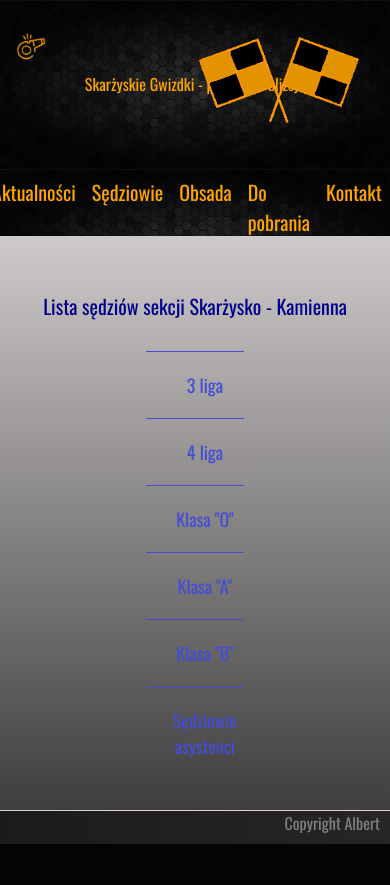
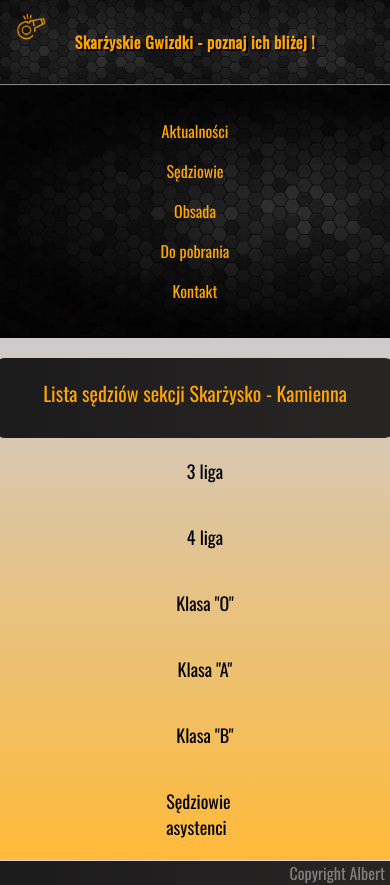
Before and after one commit to AlbertB93/SkoRefs, a PHP site: page /pages/refs.html in a window 390 px wide. Before the commit the page ends 844 px from the top, so only its background shows below. Run offline with PHP 8.4, Linux system fonts and the light colour scheme.

Commit message:
add mobile view to index html and a few changes in refs

```diff
--- a/pages/refs.html
+++ b/pages/refs.html
@@ -17,16 +17,11 @@
 <body>
     <header>
         <div class="header--logo">
-            <a href="../index.html"> <img src="../images/whistle-logo.png" alt="WHISTLE" class="header--logo--img"></a>
+            <a href="../index.html"><img src="../images/whistle-logo.png" alt="WHISTLE" class="header--logo--img"></a>
         </div>
-        <div class="header--rest">
-            <div class="header--title">
+        <h1>
             Skarżyskie Gwizdki - poznaj ich bliżej !
-            </div>
-                <div class="header--flags">
-                    <img src="../images/flags.png" alt="FLAGS">
-                </div>
-        </div>
+        </h1>
     </header>
 
     <nav>
@@ -53,17 +48,21 @@
                         </div>
                         <div class="ref--person--description">
                             <p class="ref--person--description--name">Anna Adamska </p>
-                            <p class="ref--person--description--shortDescritpion"> Lorem ipsum dolor sit amet, consectetur adipisicing elit.
-                                Provident illum officiis tempore fugiat reiciendis veritatis facilis dolores nobis optio a! Perspiciatis odio eum
+                            <p class="ref--person--description--shortDescritpion"> Lorem ipsum dolor sit amet,
+                                consectetur adipisicing elit.
+                                Provident illum officiis tempore fugiat reiciendis veritatis facilis dolores nobis optio
+                                a! Perspiciatis odio eum
                                 ipsum ducimus earum minima doloribus adipisci cum.
-                                Odio minus sunt tempore blanditiis nisi nostrum, repellat magnam quaerat perspiciatis! Corrupti placeat rerum
-                                eligendi aliquid et, veritatis impedit aut molestias quibusdam commodi a repellat sapiente consequatur autem nam.
+                                Odio minus sunt tempore blanditiis nisi nostrum, repellat magnam quaerat perspiciatis!
+                                Corrupti placeat rerum
+                                eligendi aliquid et, veritatis impedit aut molestias quibusdam commodi a repellat
+                                sapiente consequatur autem nam.
                                 Quibusdam.
                             </p>
-                            <a href="refs/Ania.html" class="ref--person--description--button"> Poznaj lepiej sędziego !</a>
+                            <a href="refs/Ania.html" class="ref--person--description--button"> Poznaj lepiej sędziego
+                                !</a>
                             </div>
                             </div>
-
                 </div>
                 <div class="league--title" onclick="toggle('ref--person--league4')">
                     4 liga
--- a/style.css
+++ b/style.css
@@ -26,11 +26,11 @@ body {
 
 header {
     /*  background-color: var(--color-header); */
-    background-image: url(images/tlo-header-2.webp);
-    background-size: cover;
+    background-image: url(images/tlo-header-4.webp);
+    background-size: contain;
     display: flex;
     height: 20vh;
-    width: 100vw;
+    width: 100%;
     justify-content: center;
     align-items: center;
 }
@@ -58,16 +58,12 @@ h1 {
     font-size: 40px;
     letter-spacing: 0.5px;
     text-shadow: 2px 2px black;
+    transition: 2s;
 }
 
-.header--flags {
-    top: 20px;
-    position: absolute;
-    right: 10px;
-}
 
 nav {
-    /* border-top: solid 5px var(--color-decorate); */
+    border-top: solid 1px grey;
     background-image: url(images/tlo-header-2.webp);
     background-size: cover;
     color: #1f2232;
@@ -93,32 +88,33 @@ nav a:hover {
 }
 
 main {
-    background: linear-gradient(to bottom, rgb(206, 202, 202), rgb(63, 61, 61));
-    /* border-top: solid 5px var(--color-decorate); */
+/*     background: linear-gradient(to bottom, rgb(206, 202, 206), rgb(63, 61, 61)); */
+
+/*     background: linear-gradient(to top, rgb(206, 202, 206), rgba(235, 202, 15, 0.555)); */
+
+    background: linear-gradient(to bottom, rgb(206, 202, 206), rgb(255, 186, 57));
+}
+
+.section--articles{
     display: flex;
     justify-content: space-around;
     align-items: center;
     min-height: 68vh;
-    position: relative;
     width: 100%;
 }
 
 article {
-    /*     border: solid 2px orange; */
-    border-radius: 5px;
     display: flex;
     flex-direction: column;
     height: 300px;
-    position: relative;
     width: 300px;
 }
 
 .article--title {
     background: linear-gradient(to right, rgb(28, 27, 27), rgb(40, 37, 37));
     border-radius: 5px;
-    color: var(--color-main);
     font-size: 18px;
-    height: 20%;
+    height: 10%;
     text-align: center;
 }
 
@@ -133,24 +129,31 @@ article {
 }
 
 .article--image {
-    height: 100%;
+    border-radius: 5px;
+    background: linear-gradient(to right, rgb(28, 27, 27), rgb(40, 37, 37));
+
+/*     background: linear-gradient(to bottom, rgb(206, 202, 202), rgb(63, 61, 61)); */
+    height: 88%;
     width: 100%;
     margin-top: 5px;
     display: flex;
+    justify-content: center;
+    align-items: center;
 }
 
 .article--image--file {
-    height: 100%;
-    width: 100%;
+    border-radius: 5px;
+    height: 80%;
+    width: 80%;
 }
 
 
 footer {
     border-top: solid 1px var(--color-decorate);
     color: grey;
-    display: flex;
-    justify-content: flex-end;
-    padding-right: 10px;
+    position: relative;
+    text-align: right;
+    padding-right: 5px;
     width: 100%;
 }
 
@@ -160,24 +163,36 @@ footer {
 
 .main--refs,
 .main--cast {
-    min-width: 80vw;
+/*     border: solid 3px yellow; */
+    align-items: center;
+    display: flex;
+    justify-content: center;
+    flex-direction: column;
+    width: 100%;
+}
+
+
+.list--refs--title {
+    background: linear-gradient(to right, rgb(28, 27, 27), rgb(40, 37, 37));
+    border-radius: 10px;
+    text-align: center;
+    color: orange;
+    font-size: 20px;
+    height: 80px;
+    width: 400px;
+    margin-top: 20px;
+    padding: 20px;
 }
 
 .list--refs {
-    text-align: center;
-}
-
-.list--refs--title {
-    text-align: center;
-    color: darkblue;
-    font-size: 20px;
-    height: 10vh;
-    padding-top: 24px;
+    display: flex;
+    flex-direction: column;
+    justify-content: center;
+    align-items: center;
 }
 
 .league--title {
-    border-top: solid 0.5px var(--color-main);
-    color: var(--color-main);
+    color: black;
     cursor: pointer;
     font-size: 18px;
     margin: 0 auto;
@@ -399,32 +418,93 @@ table th {
 /*********************************** NEWSTEST.HTML ********************************************/
 
 .news--articles{
-    background: linear-gradient(to bottom, rgb(206, 202, 202), rgb(63, 61, 61));
+/* background: linear-gradient(to bottom, rgb(206, 202, 202), rgb(63, 61, 61)); */
+    background: linear-gradient(to bottom, rgb(206, 202, 206), rgb(255, 186, 57));
 display: grid;
-grid-template-columns: 10% 20% 10% 20% 10% 20% 10%;
-grid-template-rows: 10% 20% 10% 20% 10% 20% 10%;
+grid-template-columns: 10% 18% 16% 16% 16% 16% 10%;
+grid-template-rows: 10% 15% 10% 35% 10%;
 height: 100%;
 width: 100%;
 }
 
 #news--1{
-    grid-column: 4/5;
+    grid-column: 2/3;
     grid-row: 2/3;
 }
 
 #news--2{
 
-    grid-column: 6/7;
+    grid-column: 3/4;
     grid-row: 3/4;
 }
 
 #news--3{
 
     grid-column: 4/5;
-    grid-row: 6/7;
+    grid-row: 2/3;
 }
 #news--4{
 
-    grid-column: 2/3;
+    grid-column: 5/6;
     grid-row: 3/4;
 }
+
+#news--5{
+
+    grid-column: 6/7;
+    grid-row: 2/3;
+}
+
+/********************** MEDIA  *****************************************/
+
+
+@media screen and (max-width: 1000px) {
+
+header{
+    display: flex;
+    justify-content: space-around;
+    align-items: center;
+    height: 10vh;
+    width: 100vw;
+}
+
+h1{
+    font-size: 16px;
+    margin-top: 0px;
+}
+
+.header--logo{
+    margin-top: 45px;
+}
+
+nav{
+    display: flex;
+    justify-content: center;
+    align-items: center;
+    flex-direction: column;
+    width: 100%;
+    height: 30vh;
+}
+
+nav a{
+    align-items: center;
+    font-size: 16px;
+
+}
+
+.section--articles{
+    display: flex;
+    justify-content: space-around;
+    flex-direction: column;
+    min-height: 68vh;
+    width: 100%;
+}
+
+article{
+margin-top: 15px;
+/* height: 100px;
+width: 100px; */
+}
+
+
+}
```
Also changed, not shown: other parts of style.css (+17 -14 lines), index.html (+3 -12 lines), pages/cast.html (+4 -9 lines), pages/news.html (+18 -10 lines), images/tlo-header-3.webp, images/tlo-header-4.webp (added). Lines whose indentation alone changed are shown as unchanged.
